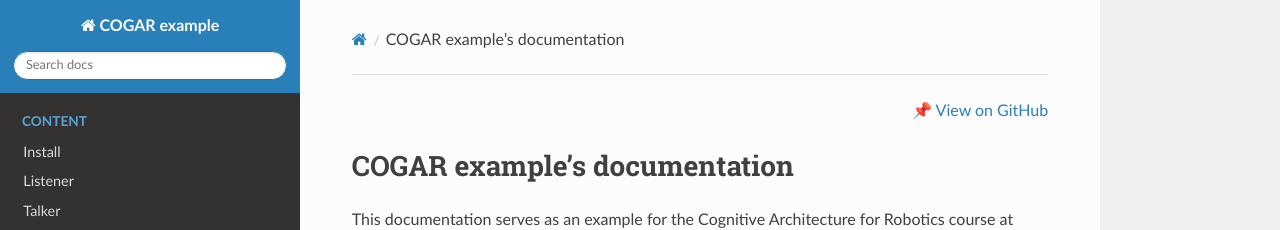
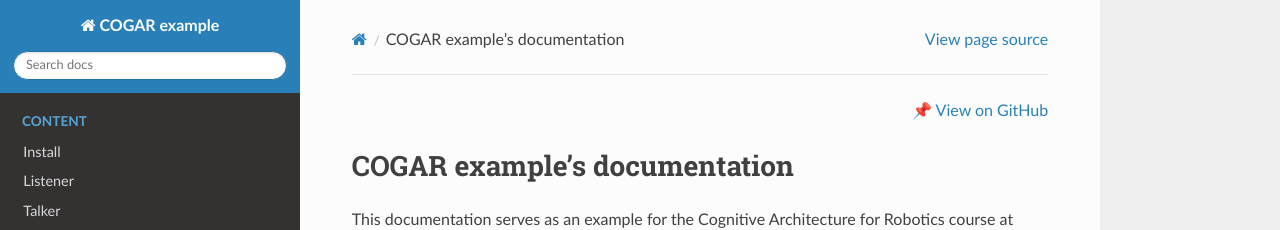
Before and after one commit to ACarfi/COGAR-Example, a Sphinx documentation site: the page built from docs/source/index.rst, in a window 1280 px wide. Shown: the top 230 px of the page. Built offline with Sphinx 7.4.7 and the Read the Docs theme 3.1.0, drawn with Linux system fonts in a browser that asks for light colours; the version number could not be read and is left out.

Commit message:
Update conf

```diff
--- a/docs/source/conf.py
+++ b/docs/source/conf.py
@@ -27,4 +27,5 @@ exclude_patterns = []
 html_theme = 'sphinx_rtd_theme'
 html_static_path = ['_static']
 
-html_show_sourcelink = False
+html_show_sourcelink = True
+github_url = https://github.com/ACarfi/COGAR-Example
```
Also changed, not shown: docs/source/templates/layout.html (renamed from docs/source/_templates/layout.html).
